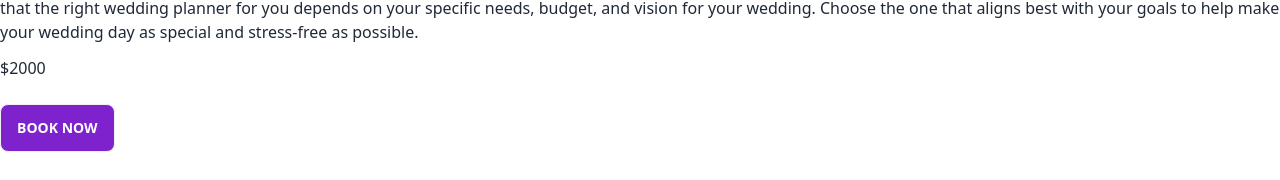
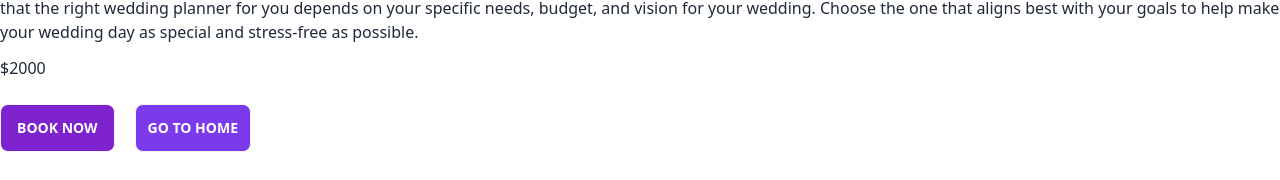
Before and after one commit to akanik3376/assignment-10-event-management, a React (Vite) app: page /event/1 in a window 1280 px wide. Shown: the part 772-952 px from the top of the page. Built offline with nearby package versions, Linux system fonts and the light colour scheme; no server answers; sample sign-in values are in the browser's storage.

Commit message:
create readme file and include this website features and functionalities

```diff
--- a/src/Components/EventsDitles/EventsDitles.jsx
+++ b/src/Components/EventsDitles/EventsDitles.jsx
@@ -1,5 +1,5 @@
 import { useEffect, useState } from "react";
-import { useLoaderData, useParams } from "react-router-dom";
+import { Link, useLoaderData, useParams } from "react-router-dom";
 import Navbar from "../../Shared/Navbar/Navbar";
 import Footer from "../../Shared/Footer/Footer";
 
@@ -33,16 +33,22 @@ const EventsDitles = () => {
 
                     </div>
                     <p>{description}</p>
-                    <div className="  mt-3">
+                    <div className=" mt-3">
                         <p>${price}</p>
-                        <button className="btn mt-6 bg-purple-700  text-white font-bold hover:text-purple-700">Book Now</button>
+                        <div className="">
+                            <button className="mr-5 btn mt-6 bg-purple-700  text-white font-bold hover:text-purple-700">Book Now</button>
+                            <Link to="/">
+                                <button className="btn bg-violet-600 py-2 px-3 mt-6  text-white font-bold ">Go to home</button>
+                            </Link>
+                        </div>
                     </div>
+
                 </div>
             </div>
             <div>
                 <Footer></Footer>
             </div>
-        </div>
+        </div >
     );
 };
 
```
Also changed, not shown: 1 other file (tests, documents, lock files or other folders).
